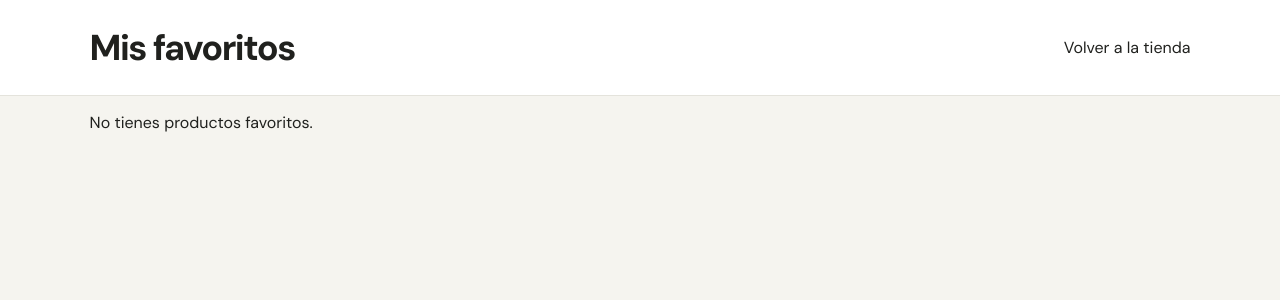
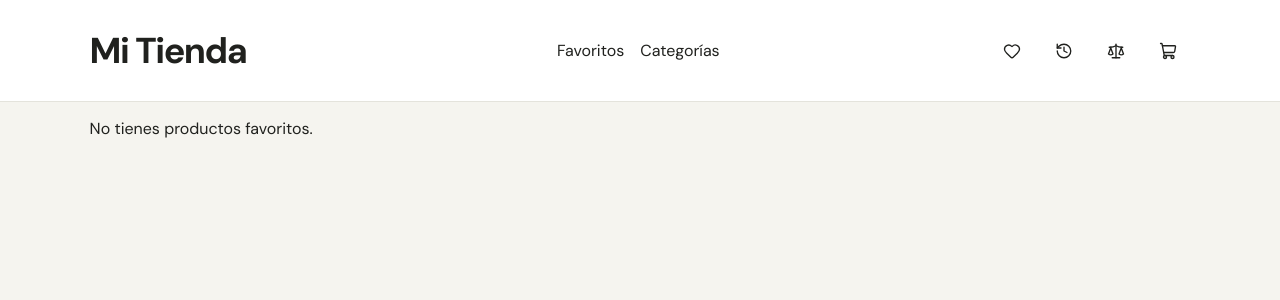
Before and after one commit to hamdsgn/product-manager, a React (Vite) app: page /favoritos in a window 1280 px wide. Shown: the top 300 px of the page. Built offline with nearby package versions, Linux system fonts and the light colour scheme.

Commit message:
refactoring menu + CategoryPage init

```diff
--- a/src/App.jsx
+++ b/src/App.jsx
@@ -2,13 +2,16 @@ import { Routes, Route, Navigate } from 'react-router-dom';
 import FavoritesPage from './pages/FavoritesPage.jsx';
 import HomePage from './pages/HomePage.jsx';
 import ProductPage from './pages/ProductPage.jsx';
+import CategoryPage from './pages/CategoryPage.jsx';
 
 function App() {
   return (
     <Routes>
       <Route path="/" element={<HomePage />} />
       <Route path="/favoritos" element={<FavoritesPage />} />
-	  <Route path='/producto/:id' element={<ProductPage/>}/>
+      <Route path="/categorias" element={<CategoryPage/>}/>
+      <Route path="/categorias/:categeory" element={<CategoryPage/>}/>
+	    <Route path='/producto/:id' element={<ProductPage/>}/>
       <Route path="*" element={<Navigate to="/" replace />} />
     </Routes>
   );
--- /dev/null
+++ b/src/components/Header.jsx
@@ -0,0 +1,19 @@
+import QuickAccessMenu from "./QuickAccessMenu";
+import { Link } from "react-router-dom";
+
+function Header(){
+    return(
+        <header className='header section'>
+            <Link to="/"><h1>Mi Tienda</h1></Link>
+            <nav className="main-menu">
+                <ul>
+                    <li><Link to="/favoritos">Favoritos</Link></li>
+                    <li><Link to="/categorias">Categorías</Link></li>
+                </ul>
+            </nav>
+            <QuickAccessMenu/>
+        </header>
+    )
+}
+
+export default Header;
--- a/src/components/styleComponents.css
+++ b/src/components/styleComponents.css
@@ -311,6 +311,12 @@ a {
         min-height: 40px;
         padding-inline: 8px;
     }
+}
+
+.main-menu ul{
+    list-style: none;
+    display: flex;
+    gap: 16px;
 }
 
 
--- /dev/null
+++ b/src/pages/CategoryPage.jsx
@@ -0,0 +1,20 @@
+import { Link, useParams } from "react-router-dom";
+import Header from "../components/Header";
+
+function CategoryPage(){
+
+    return(
+        <>
+            <Header/>
+            <main className="section">
+                <Link to="/" className="btn btn--secondary">Volver a la tienda</Link>
+
+
+
+            </main>
+
+        </>
+    )
+}
+
+export default CategoryPage;
--- a/src/pages/FavoritesPage.jsx
+++ b/src/pages/FavoritesPage.jsx
@@ -3,16 +3,14 @@ import { useContext } from 'react';
 import { Link } from 'react-router-dom';
 import { FavoritesContext } from '../context/FavoritesContext.jsx';
 import ProductList from '../components/ProductList.jsx';
+import Header from '../components/Header.jsx';
 
 function FavoritesPage() {
   const { favorites, handleClearFavorites } = useContext(FavoritesContext);
 
   return (
     <>
-      <header className='section'>
-        <h1>Mis favoritos</h1>
-        <Link to="/">Volver a la tienda</Link>
-      </header>
+      <Header/>
       <main className='section'>
 
 
--- a/src/pages/HomePage.jsx
+++ b/src/pages/HomePage.jsx
@@ -1,11 +1,11 @@
 import { useState, useEffect, useMemo, useCallback, useContext, useRef } from 'react'
 import ProductList from '../components/ProductList.jsx'
 import ProductSearch from '../components/ProductSearch.jsx';
-import QuickAccessMenu from '../components/QuickAccessMenu.jsx';
 import { CompareContext } from '../context/CompareContext.jsx';
 import { useClickOutside } from '../hooks/useClickOutside.js';
 import { Info, X } from 'lucide-react';
 import { Link } from 'react-router-dom';
+import Header from '../components/Header.jsx';
 
 function HomePage() {
   const [products, setProducts] = useState([]);
@@ -111,17 +111,7 @@ function HomePage() {
 
 	return (
 		<>
-			<header className='header section'>
-				<h1>Mi Tienda</h1>
-				<nav>
-					<ul>
-						<li>
-							<Link to="/favoritos">Favoritos</Link>
-						</li>
-					</ul>
-				</nav>
-				<QuickAccessMenu/>
-			</header>
+			<Header/>
 
 			{showMessageCompare && (
 				<div
--- a/src/pages/ProductPage.jsx
+++ b/src/pages/ProductPage.jsx
@@ -66,6 +66,8 @@ function ProductPage() {
   }
 
   return (
+    <>
+      <Header/>
       <main className="section">
         <Link className='btn btn--secondary' to="/">Volver a la tienda</Link>
 
@@ -81,6 +83,7 @@ function ProductPage() {
           <p><strong>{product.price} €</strong></p>
         </article>
       </main>
+    </>
   );
 }
 
```
Lines whose indentation alone changed are shown as unchanged.
